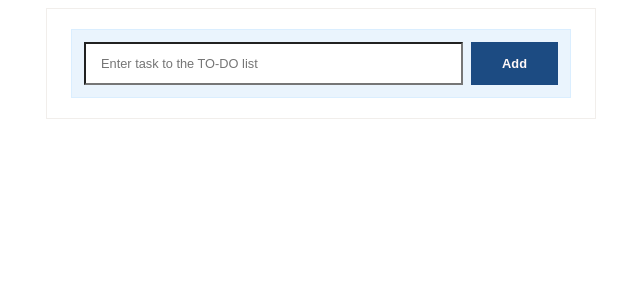
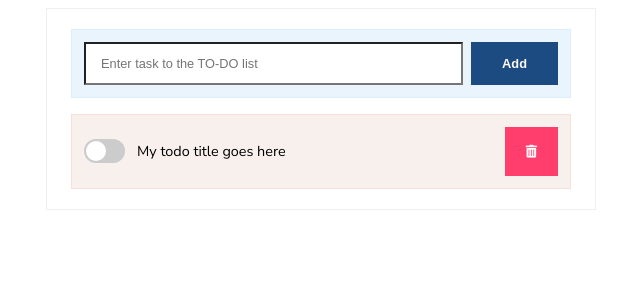
Before and after one commit to coolbeatz71/todo-app-react, a React app: page / in a window 1280 px wide. Shown: the top 300 px of the page, without its empty margins (319-959 px from the left). Built offline with nearby package versions, Linux system fonts and the light colour scheme.

Commit message:
[Feature] Create todo-items component

```diff
--- a/src/App.js
+++ b/src/App.js
@@ -1,10 +1,12 @@
 import React from 'react';
 import AddTodo from './component/AddTodo';
+import TodoItem from './component/TodoItem';
 
 const App = () => {
   return (
     <div className="column-wrapper">
       <AddTodo />
+      <TodoItem />
     </div>
   );
 };
--- a/src/app.scss
+++ b/src/app.scss
@@ -4,6 +4,7 @@
 $info: #eaf4fd;
 $info-dark: #daeeff;
 $primary: #1c4b82;
+$danger: #ff3e6d;
 $primary-dark: #183661;
 $secondary: #dd6b4d;
 $dark: #313848;
@@ -21,6 +22,7 @@ $light: rgb(255, 248, 248);
     color: $dark;
   }
 
+  // add todo list
   .row-wrapper {
     display: flex;
     border: 1px solid $info-dark;
@@ -31,6 +33,28 @@ $light: rgb(255, 248, 248);
     padding: 12px;
   }
 
+  // todo items list
+  .items {
+    display: flex;
+    border: 1px solid #f5e1da;
+    background: #f8f0ed;
+    width: 500px;
+    margin: 8px auto;
+    justify-content: space-between;
+    padding: 12px;
+  }
+
+  .row-items {
+    display: flex;
+    border-radius: 0;
+    font-size: 0.9rem;
+    width: 80%;
+    p {
+      margin-left: 12px;
+    }
+  }
+
+  // each todo items
   .column-wrapper {
     border: 1px solid #f1eeeb;
     display: flex;
@@ -41,14 +65,17 @@ $light: rgb(255, 248, 248);
     justify-content: space-around;
   }
 
+  // add todo button
   .button {
     color: $light;
     padding: 12px 30px;
     border-radius: 0;
     font-weight: 700;
     font-size: 0.8rem;
+    cursor: pointer;
   }
 
+  // input for add todo
   .text-input {
     padding: 12px 15px;
     border-radius: 0;
@@ -64,6 +91,68 @@ $light: rgb(255, 248, 248);
     background: $primary;
     border: 1px solid rgba($primary, 0.5);
   }
+
+  .btn-danger {
+    background: $danger;
+    border: 1px solid rgba($danger, 0.5);
+    padding: 12px 20px !important;
+  }
+
+  .btn-danger:hover {
+    background: #c90a3a !important;
+  }
+
+  // checkbox
+  .switch {
+    position: relative;
+    display: inline-block;
+    width: 41px;
+    height: 24px;
+    margin: auto 0;
+    input {
+      opacity: 0;
+      width: 0;
+      height: 0;
+    }
+    .slider {
+      position: absolute;
+      cursor: pointer;
+      top: 0;
+      left: 0;
+      right: 0;
+      bottom: 0;
+      background-color: #ccc;
+      -webkit-transition: 0.4s;
+      transition: 0.4s;
+    }
+    .slider:before {
+      position: absolute;
+      content: '';
+      height: 20px;
+      width: 20px;
+      left: 2px;
+      bottom: 2px;
+      background-color: white;
+      -webkit-transition: 0.4s;
+      transition: 0.4s;
+    }
+    input:checked + .slider {
+      background-color: $secondary;
+    }
+
+    input:checked + .slider:before {
+      -webkit-transform: translateX(26px);
+      -ms-transform: translateX(26px);
+      transform: translateX(19px);
+    }
+    .slider.round {
+      border-radius: 34px;
+    }
+
+    .slider.round:before {
+      border-radius: 50%;
+    }
+  }
 }
 
 a,
--- /dev/null
+++ b/src/component/TodoItem.js
@@ -0,0 +1,19 @@
+import React from 'react';
+import Checkbox from './common/Checkbox';
+import Button from './common/Button';
+
+const TodoItem = () => {
+  return (
+    <div className="items">
+      <div className="row-items">
+        <Checkbox />
+        <p>My todo title goes here</p>
+      </div>
+      <Button type="submit" myClass="btn-danger">
+        <i className="fas fa-trash-alt" />
+      </Button>
+    </div>
+  );
+};
+
+export default TodoItem;
--- a/src/component/common/Button.js
+++ b/src/component/common/Button.js
@@ -2,18 +2,19 @@ import React from 'react';
 import PropTypes from 'prop-types';
 
 /**
- * button component
+ * Button component
+ * @returns {void}
  * @param {object} props
  */
-const Button = ({ text, onClick, type, disabled, myClass }) => (
+const Button = ({ children, onClick, type, disabled, myClass }) => (
   <button type={type} disabled={disabled} onClick={onClick} className={`button ${myClass}`}>
-    {text}
+    {children}
   </button>
 );
 
 Button.propTypes = {
   type: PropTypes.string,
-  text: PropTypes.string,
+  children: PropTypes.any.isRequired,
   disabled: PropTypes.bool,
   onClick: PropTypes.func,
   myClass: PropTypes.string,
@@ -22,7 +23,6 @@ Button.propTypes = {
 Button.defaultProps = {
   type: 'button',
   disabled: false,
-  text: 'Add',
   myClass: '',
   onClick: () => {
     'button';
--- /dev/null
+++ b/src/component/common/Checkbox.js
@@ -0,0 +1,36 @@
+import PropTypes from 'prop-types';
+import React from 'react';
+
+/**
+ * Checkbox component
+ * @returns {void}
+ * @param {object} props
+ */
+const Checkbox = ({ checked, name, onChange, labelClass, spanClass }) => {
+  return (
+    <label htmlFor="completed" className={labelClass}>
+      <input type="checkbox" name={name} onChange={onChange} checked={checked} />
+      <span className={spanClass} />
+    </label>
+  );
+};
+
+Checkbox.propTypes = {
+  checked: PropTypes.bool,
+  name: PropTypes.string,
+  onChange: PropTypes.func,
+  labelClass: PropTypes.string,
+  spanClass: PropTypes.string,
+};
+
+Checkbox.defaultProps = {
+  checked: false,
+  name: 'completed',
+  labelClass: 'switch',
+  spanClass: 'slider round',
+  onChange: () => {
+    'button';
+  },
+};
+
+export default Checkbox;
--- a/src/component/common/Input.js
+++ b/src/component/common/Input.js
@@ -2,7 +2,7 @@ import React from 'react';
 import PropTypes from 'prop-types';
 
 /**
- * button component
+ * Input component
  * @param {object} props
  * @returns {void}
  */
--- a/src/index.html
+++ b/src/index.html
@@ -1,15 +1,19 @@
 <!DOCTYPE html>
 <html lang="en">
-
   <head>
-  <meta charset="UTF-8">
-  <meta name="viewport" content="width=device-width, initial-scale=1.0">
-  <meta http-equiv="X-UA-Compatible" content="ie=edge">
+    <meta charset="UTF-8" />
+    <meta name="viewport" content="width=device-width, initial-scale=1.0" />
+    <meta http-equiv="X-UA-Compatible" content="ie=edge" />
+    <link
+      rel="stylesheet"
+      href="https://use.fontawesome.com/releases/v5.8.1/css/all.css"
+      integrity="sha384-50oBUHEmvpQ+1lW4y57PTFmhCaXp0ML5d60M1M7uH2+nqUivzIebhndOJK28anvf"
+      crossorigin="anonymous"
+    />
     <title>To do App</title>
   </head>
 
   <body>
     <div id="root"></div>
   </body>
-
 </html>
```
Lines whose indentation alone changed are shown as unchanged.
